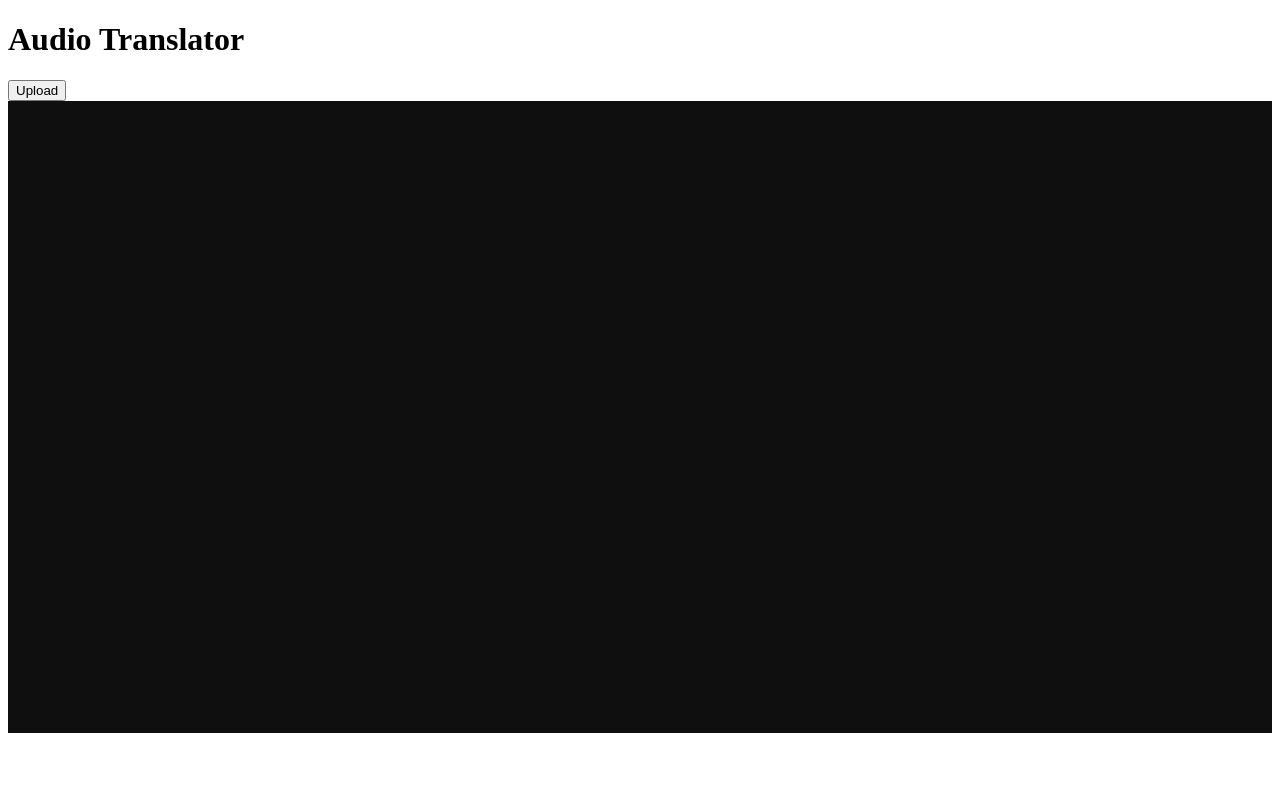
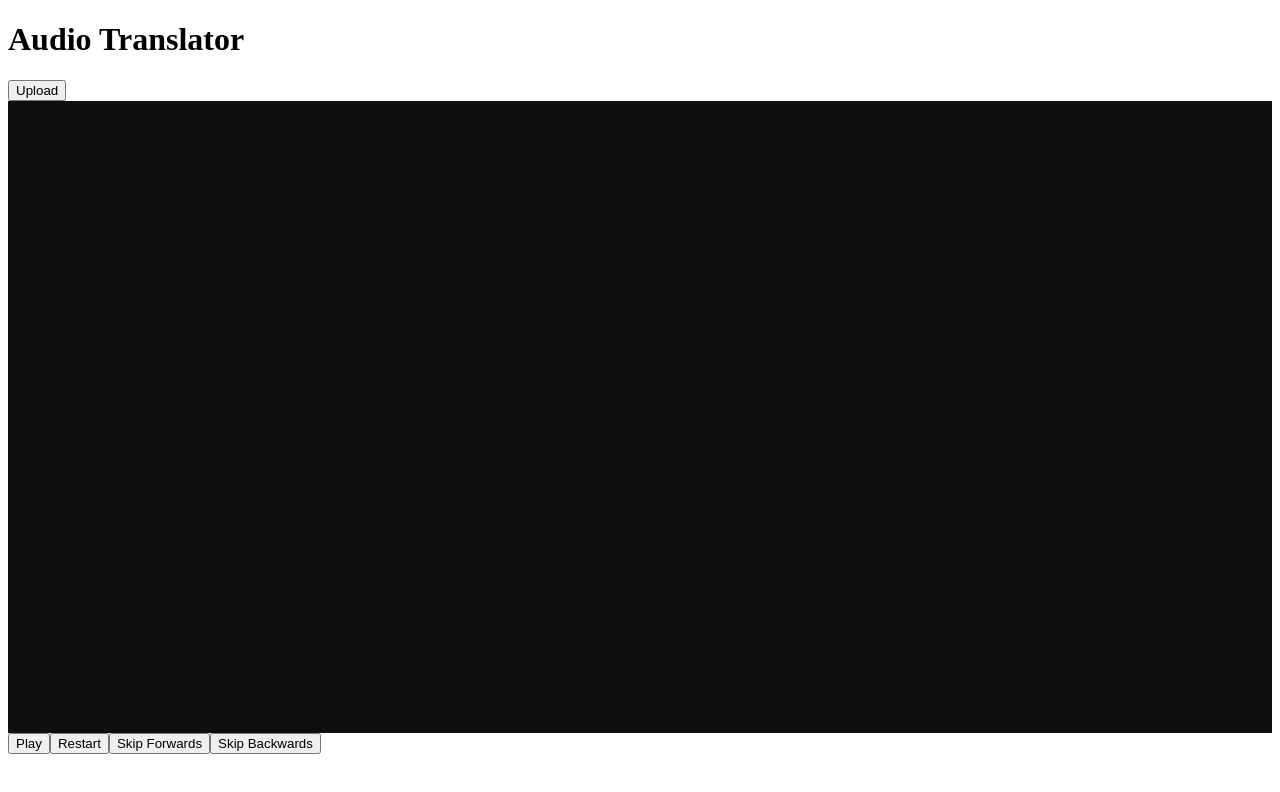
Before and after one commit to lior4715/Audio-Translator, a React (Vite) app in the folder frontend/: page / in a window 1280 px wide. Shown: the top 792 px of the page. Built offline with nearby package versions, Linux system fonts and the light colour scheme.

Commit message:
add PlaybackControls - play/pause/restart/skip working correctly

```diff
--- a/frontend/src/App.tsx
+++ b/frontend/src/App.tsx
@@ -1,39 +1,78 @@
-import { useState } from "react"
-import FileUploader from "./components/FileUploader"
-import PianoRoll from "./components/PianoRoll"
+import { useState, useRef } from "react";
+import FileUploader from "./components/FileUploader";
+import PianoRoll from "./components/PianoRoll";
+import PlaybackControls from "./components/PlaybackControls";
 
 function App() {
-  const [isLoading, setIsLoading] = useState(false)
-  const [midiBlob, setMidiBlob] = useState(null)
-  const [isPlaying, setIsPlaying] = useState(false)
-  const [currentTime, setCurrentTime] = useState(0)
+  const [isLoading, setIsLoading] = useState(false);
+  const [midiBlob, setMidiBlob] = useState(null);
+  const [isPlaying, setIsPlaying] = useState(false);
+  const [currentTime, setCurrentTime] = useState(0);
+
+  const [seekTime, setSeekTime] = useState(0);
+  const [seekTrigger, setSeekTrigger] = useState(0)
 
   const uploadFile = async (file: File) => {
-    const formData = new FormData()
-    setIsLoading(true)
-    formData.append("file", file)
+    const formData = new FormData();
+    setIsLoading(true);
+    formData.append("file", file);
     const response = await fetch(`http://localhost:8000/transcribe`, {
       method: "POST",
-      body: formData
-    })
+      body: formData,
+    });
 
-    const responseBlob = await response.blob()
-    setMidiBlob(responseBlob)
-    console.log(responseBlob)
-    setIsLoading(false)
-  }
+    const responseBlob = await response.blob();
+    setMidiBlob(responseBlob);
+    setIsLoading(false);
+  };
 
   const handleTimeUpdate = (elapsed: number) => {
-    setCurrentTime(elapsed)
-  }
+    setCurrentTime(elapsed);
+  };
 
-  return(
+  const handlePlayPause = () => setIsPlaying(!isPlaying);
+
+  const handleRestart = () => {
+    setSeekTime(0);
+    setSeekTrigger((prev) => prev + 1)
+  };
+
+  const handleSkipForwards = () => {
+    setSeekTime(currentTime + 5);
+    setSeekTrigger((prev) => prev + 1)
+
+  };
+
+  const handleSkipBackwards = () => {
+    setSeekTime(currentTime - 5);
+    setSeekTrigger((prev) => prev + 1)
+  };
+
+  return (
     <div>
       <h1>Audio Translator</h1>
-      <FileUploader onFileSelect={uploadFile}/>
-      <PianoRoll midiBlob={midiBlob} isPlaying={isPlaying} currentTime={currentTime} onTimeUpdate={handleTimeUpdate}/>
+      <FileUploader onFileSelect={uploadFile} />
+      <PianoRoll
+        midiBlob={midiBlob}
+        isPlaying={isPlaying}
+        currentTime={currentTime}
+        onTimeUpdate={handleTimeUpdate}
+        seekTime={seekTime}
+        seekTrigger={seekTrigger}
+      />
+      {!isLoading ? (
+        <PlaybackControls
+          isPlaying={isPlaying}
+          onPlayPause={handlePlayPause}
+          onRestart={handleRestart}
+          onSkipForwards={handleSkipForwards}
+          onSkipBackwards={handleSkipBackwards}
+        />
+      ) : (
+        <div>Loading...</div>
+      )}
     </div>
-  )
+  );
 }
 
-export default App
+export default App;
--- a/frontend/src/components/PianoRoll.tsx
+++ b/frontend/src/components/PianoRoll.tsx
@@ -13,6 +13,8 @@ interface PianoRollProps {
   isPlaying: boolean;
   currentTime: number;
   onTimeUpdate: (time: number) => void;
+  seekTime: number;
+  seekTrigger: number;
 }
 
 // Piano range constants
@@ -24,7 +26,7 @@ const PITCH_COUNT = MAX_PITCH - MIN_PITCH + 1; // 88 keys
 // Controls when the notes start appearing at the top.
 const VISIBLE_SECONDS = 4;
 
-export default function PianoRoll({ midiBlob, isPlaying, currentTime, onTimeUpdate }: PianoRollProps) {
+export default function PianoRoll({ midiBlob, isPlaying, currentTime, onTimeUpdate, seekTime, seekTrigger }: PianoRollProps) {
   const canvasRef = useRef<HTMLCanvasElement>(null);
   const animationFrameId = useRef<number>(0);
   const startTimestampRef = useRef<number>(0);  // performance.now() when playback started
@@ -164,6 +166,11 @@ export default function PianoRoll({ midiBlob, isPlaying, currentTime, onTimeUpda
     return () => cancelAnimationFrame(animationFrameId.current);
   }, [isPlaying, notes]);
 
+  useEffect(() => {
+    pausedAtRef.current = seekTime
+    startTimestampRef.current = performance.now() - seekTime * 1000
+  }, [seekTrigger])
+
   return (
     <canvas
       ref={canvasRef}
--- /dev/null
+++ b/frontend/src/components/PlaybackControls.tsx
@@ -0,0 +1,28 @@
+interface PlaybackControlsProps {
+    isPlaying: boolean;
+    onPlayPause: () => void;
+    onRestart: () => void;
+    onSkipForwards: () => void;
+    onSkipBackwards: () => void;
+}
+export default function PlaybackControls({isPlaying, onPlayPause, onRestart, onSkipForwards, onSkipBackwards}: PlaybackControlsProps) {
+
+
+    return (<div>
+        <button onClick={onPlayPause}>
+            {isPlaying ? "Pause" : "Play"}
+        </button>
+
+        <button onClick={onRestart}>
+            Restart
+        </button>
+
+        <button onClick={onSkipForwards}>
+            Skip Forwards
+        </button>
+
+        <button onClick={onSkipBackwards}>
+            Skip Backwards
+        </button>
+    </div>)
+}
```
